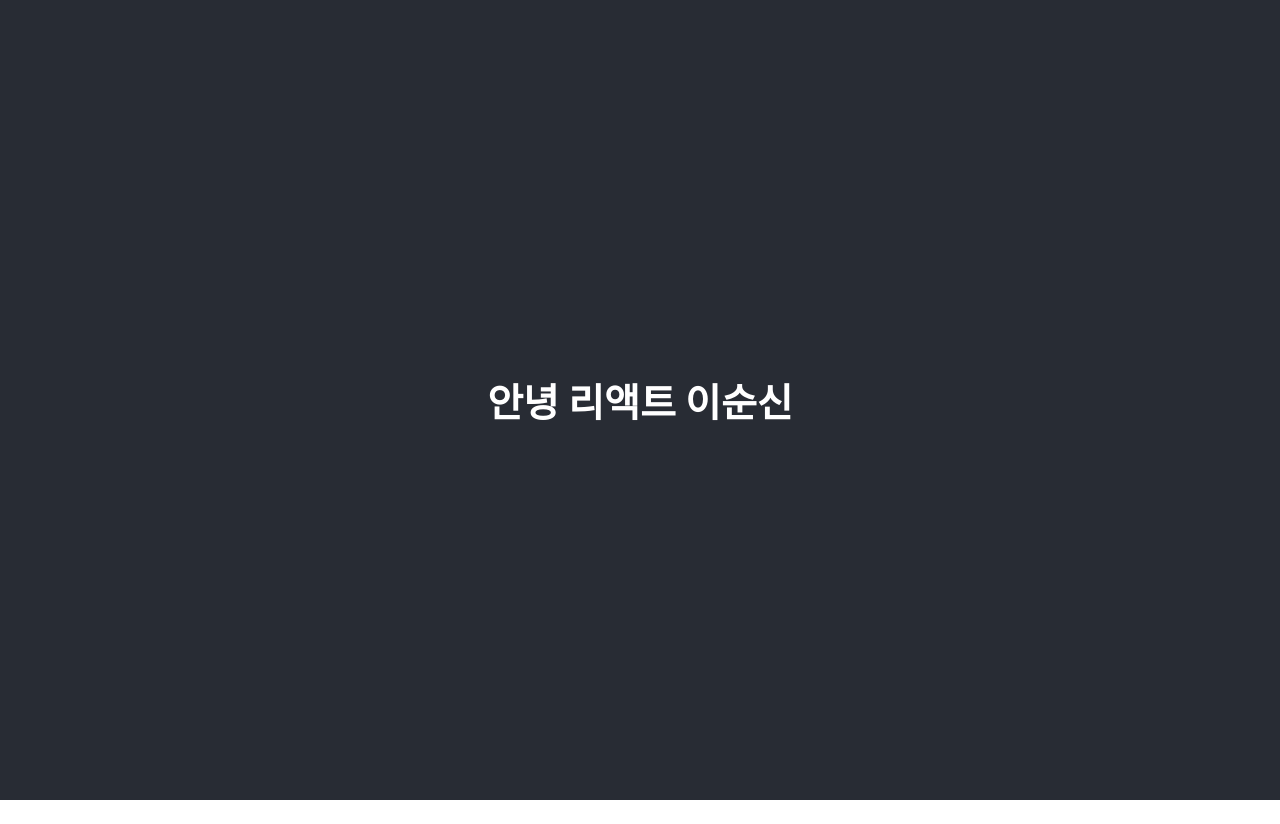
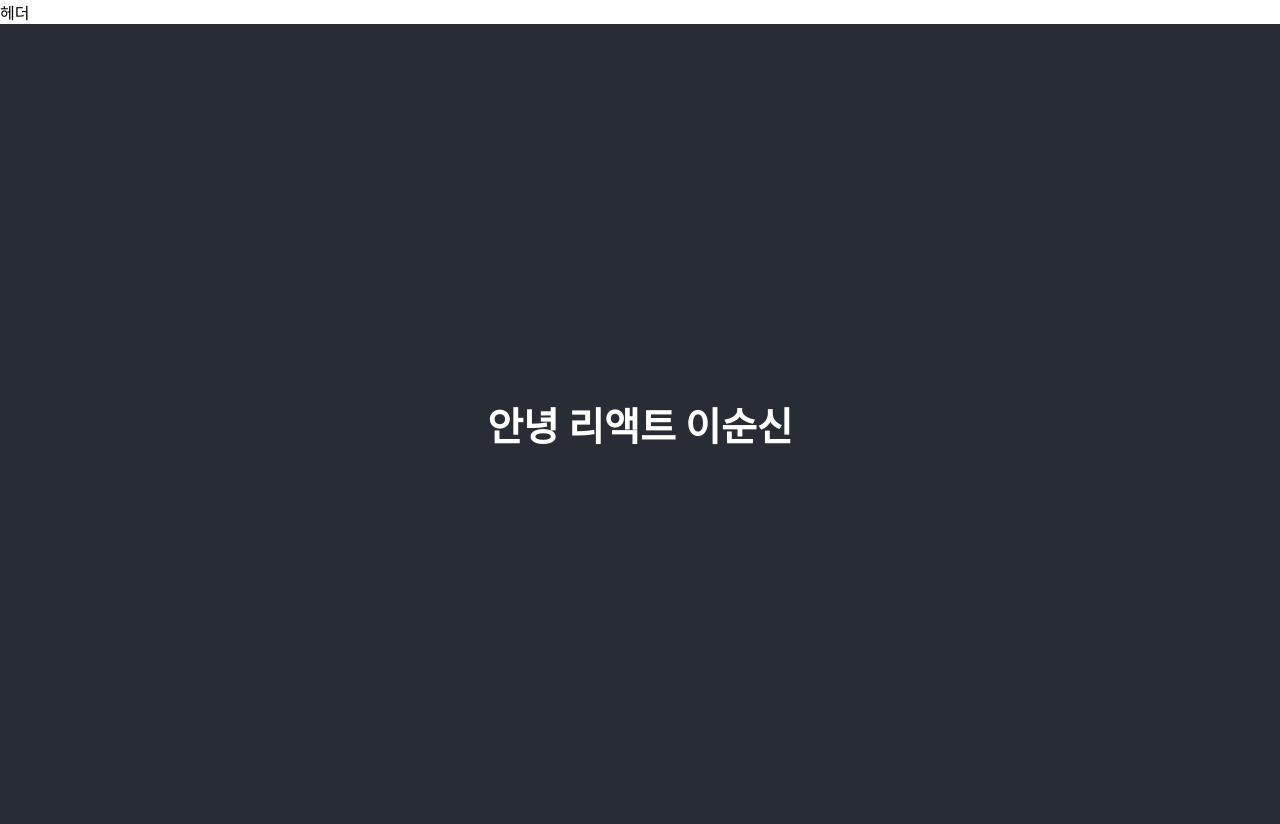
Before and after one commit to InkyDChoyee/React, a React (Create React App) app in the folder create_react_app/reactexam1/: page / in a window 1280 px wide. Before the commit the page ends 800 px from the top, so only its background shows below. Built offline with nearby package versions, Linux system fonts and the light colour scheme.

Commit message:
feat: jsx_grammar

```diff
--- a/create_react_app/reactexam1/src/App.js
+++ b/create_react_app/reactexam1/src/App.js
@@ -1,27 +1,24 @@
 import './App.css';
+
+import MyHeader from './MyHeader';
+
+import React from "react";
 
 function App() {
 
   let name = "이순신";
 
   return (
-    <div className="App">
+    // <div className="App">
+    // <React.Fragment>
+    <>
+      <MyHeader />
       <header className="App-header">
         <h2>안녕 리액트 {name}</h2>
-        {/*<img src={logo} className="App-logo" alt="logo" />
-        <p>
-          Edit <code>src/App.js</code> and save to reload.
-        </p>
-        <a
-          className="App-link"
-          href="https://reactjs.org"
-          target="_blank"
-          rel="noopener noreferrer"
-        >
-          Learn React
-        </a> */}
       </header>
-    </div>
+    </>
+    // </React.Fragment>
+    // </div>
   );
 }
 
--- /dev/null
+++ b/create_react_app/reactexam1/src/MyFooter.js
@@ -0,0 +1,5 @@
+const MyFooter = () => {
+    return <footer>myfooter</footer>
+};
+
+export default MyFooter;
--- /dev/null
+++ b/create_react_app/reactexam1/src/MyHeader.js
@@ -0,0 +1,5 @@
+const MyHeader = () => {
+    return <header>헤더</header>;
+};
+
+export default MyHeader;
```
